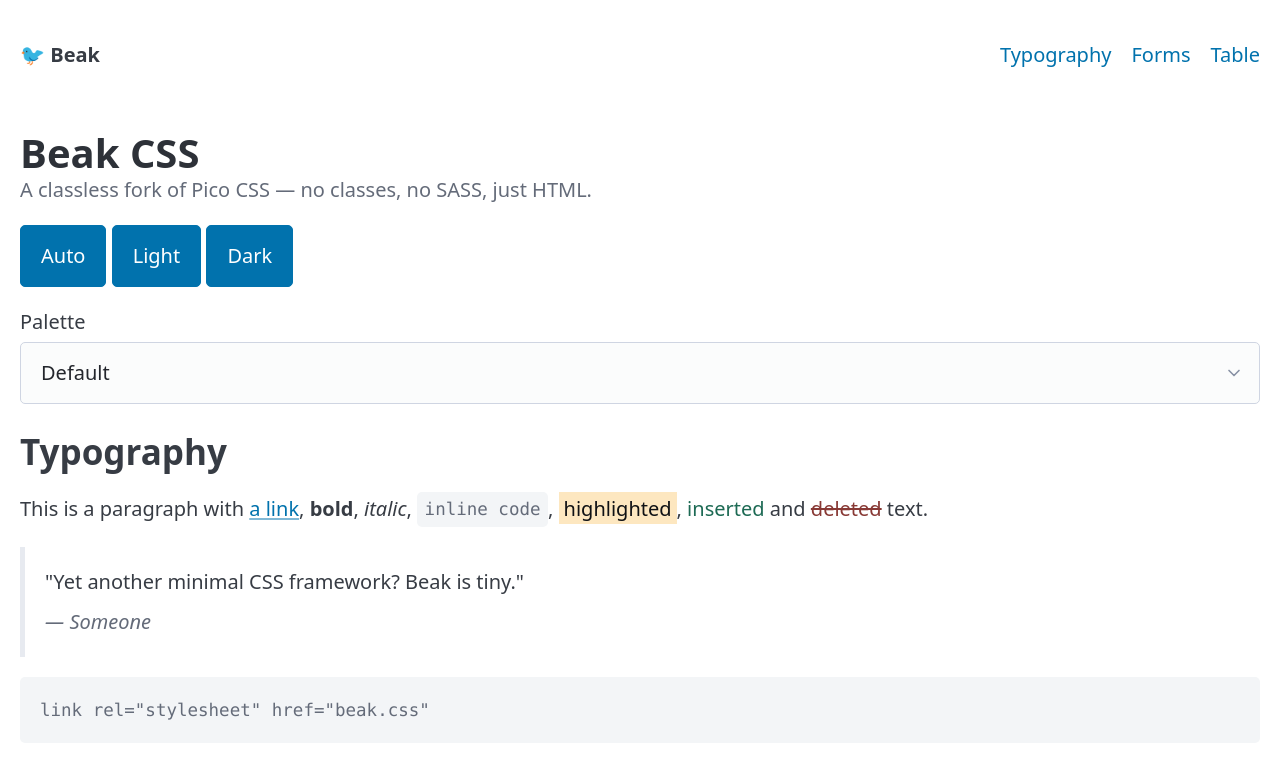
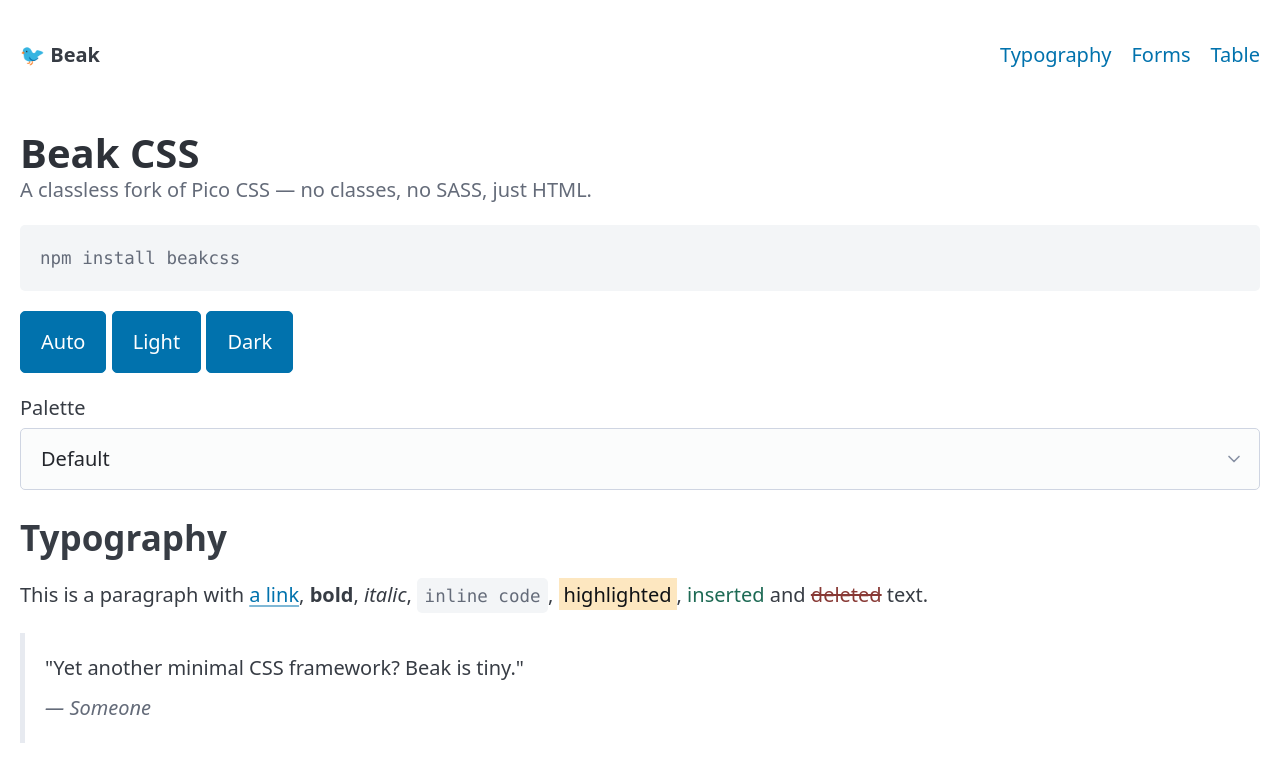
Before and after one commit to 4lb0/beakcss, a website: page index.html in a window 1280 px wide. Shown: the top 760 px of the page. Drawn offline with Linux system fonts and the light colour scheme.

Commit message:
Add GitHub Pages custom domain (beakcss.dev.ar) and npm publishing metadata

```diff
--- a/index.html
+++ b/index.html
@@ -35,6 +35,8 @@
         <h1>Beak CSS</h1>
         <p>A classless fork of Pico CSS — no classes, no SASS, just HTML.</p>
       </hgroup>
+
+      <pre><code>npm install beakcss</code></pre>
 
       <p>
         <button onclick="setTheme('auto')">Auto</button>
```
Also changed, not shown: package.json (+7 -3 lines), README.md, 2 other files.
